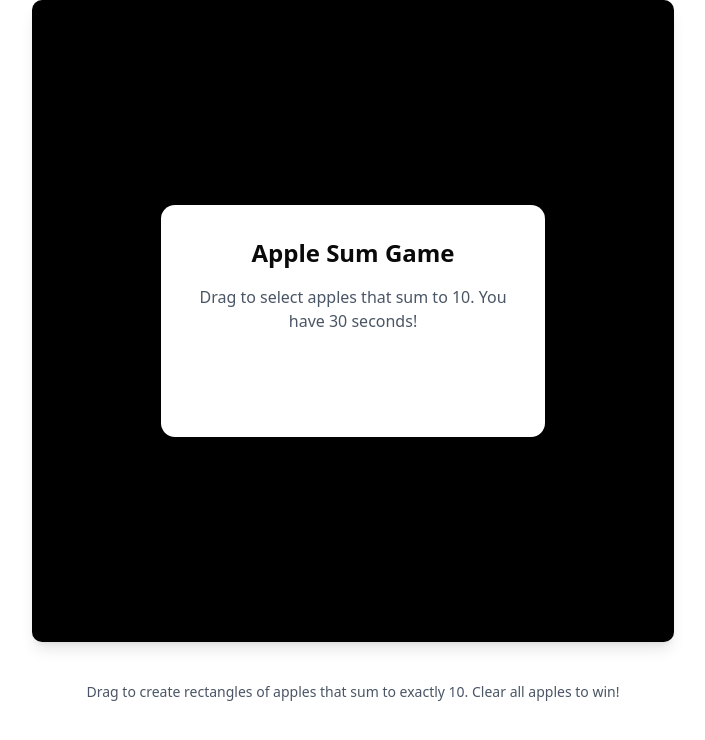
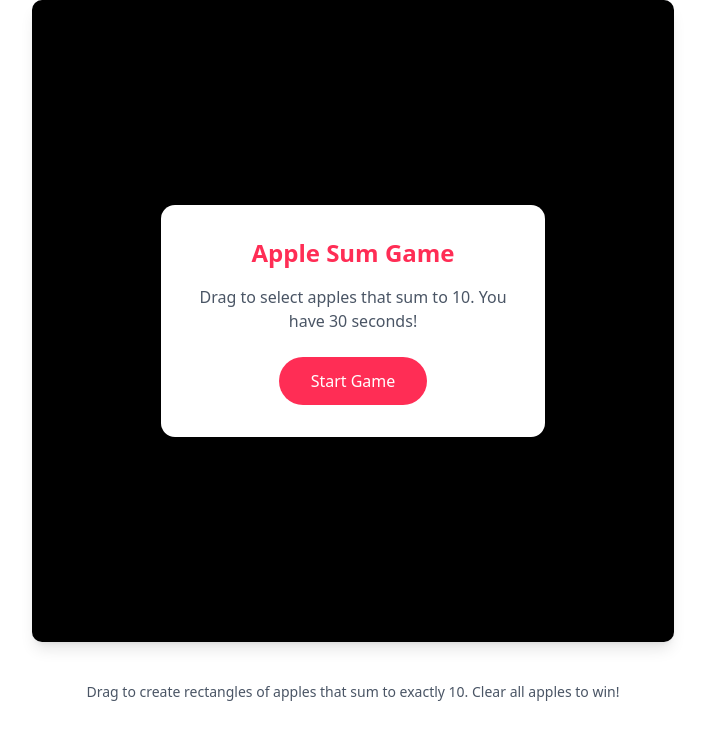
Before and after one commit to im-ian/apple-game, a Next.js app: page / in a window 1280 px wide. Shown: the top 740 px of the page, without its empty margins (287-992 px from the left). Built offline with nearby package versions, Linux system fonts and the light colour scheme.

Commit message:
add theme color

```diff
--- a/app/globals.css
+++ b/app/globals.css
@@ -3,6 +3,14 @@
 @plugin "tailwindcss-animate";
 
 @custom-variant dark (&:is(.dark *));
+
+@theme {
+  --color-apple-red: #ff2d55;
+  --color-apple-green: #34c759;
+  --color-apple-light: #f9f9fb;
+  --color-apple-dark: #1c1c1e;
+  --color-apple-gray: #8e8e93;
+}
 
 @theme inline {
   --color-background: var(--background);
```
